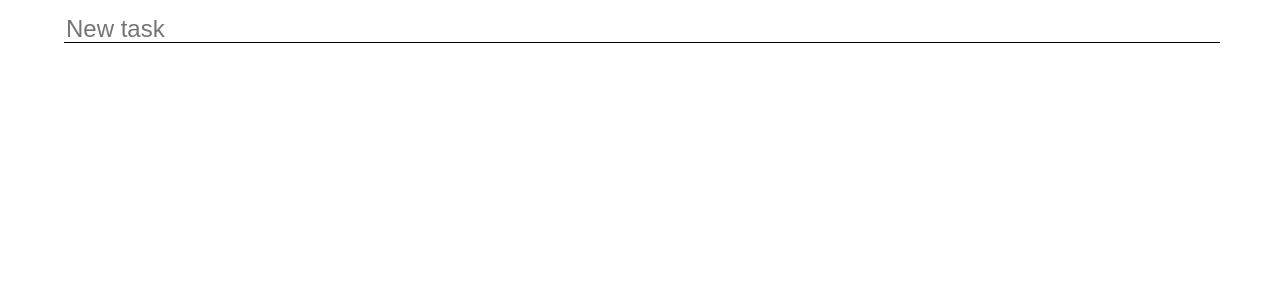
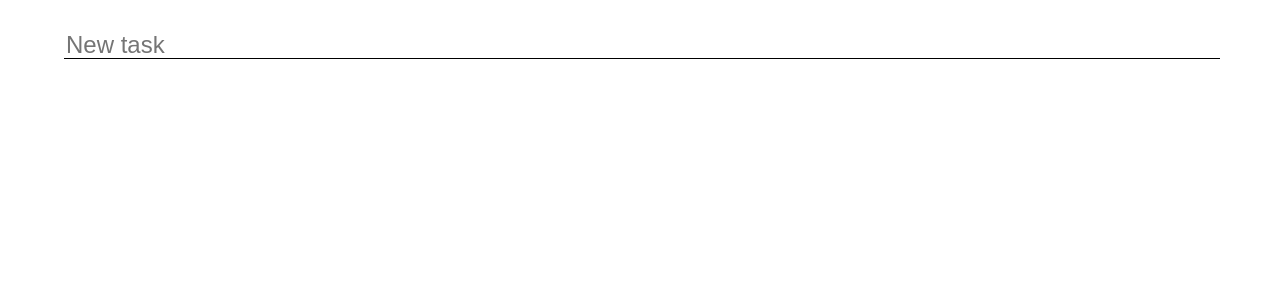
Before and after one commit to juandonito/autodisicple, a React (Create React App) app: page / in a window 1280 px wide. Shown: the top 300 px of the page. Built offline with nearby package versions, Linux system fonts and the light colour scheme.

Commit message:
line height fix

```diff
--- a/src/components/NewTaskBar.css
+++ b/src/components/NewTaskBar.css
@@ -2,7 +2,7 @@
     width: 90%;
     margin: auto;
 
-    padding: 1rem 0;
+    padding: 2rem 0 1rem 0;
 
     text-align: center;
 }
--- a/src/components/TaskItem.css
+++ b/src/components/TaskItem.css
@@ -1,6 +1,6 @@
 .TaskItem {
     font-size: 1.25rem;
-    line-height: 1.5rem;
+    line-height: 2rem;
 }
 
 .TaskItem.done {
```
